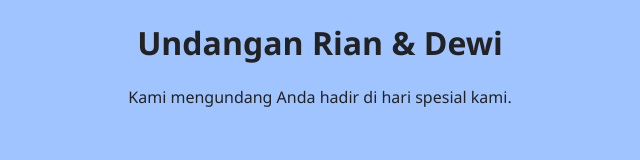
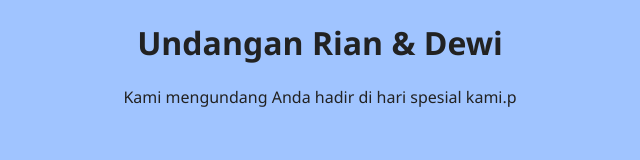
Before and after one commit to vRamen/tester, a plain HTML site: page template2/index.html in a window 1280 px wide. Shown: the full height of the page, 320-960 px from the left. Drawn offline with Linux system fonts and the light colour scheme.

Commit message:
Update index.html

```diff
--- a/template2/index.html
+++ b/template2/index.html
@@ -8,6 +8,6 @@
 </head>
 <body>
   <h1>Undangan Rian & Dewi</h1>
-  <p>Kami mengundang Anda hadir di hari spesial kami.</p>
+  <p>Kami mengundang Anda hadir di hari spesial kami.p</p>
 </body>
 </html>
```
